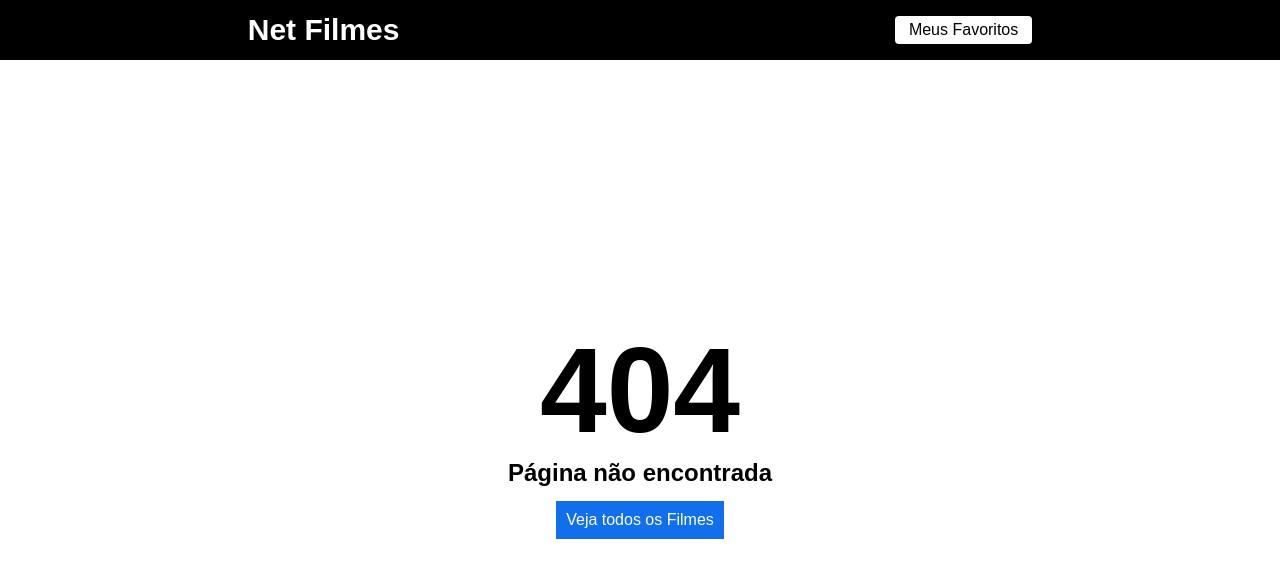
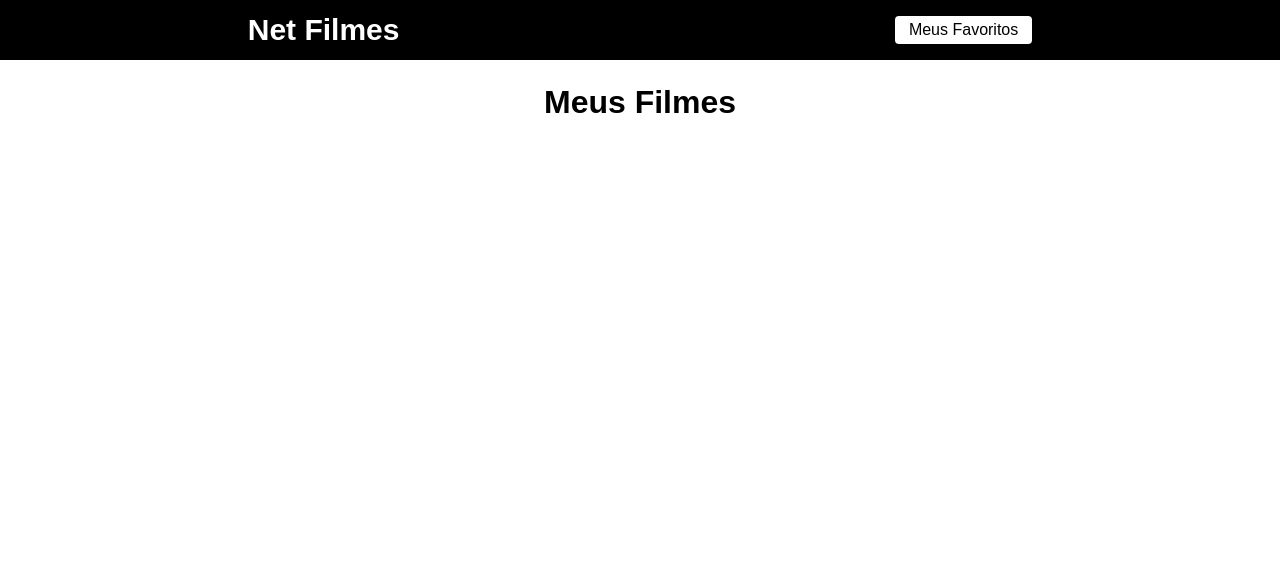
Before and after one commit to HerissonCRSilva/netFilm, a React (Create React App) app: page /favoritos in a window 1280 px wide. Before the commit this address had no page. Shown: the top 578 px of the page. Built offline with nearby package versions, Linux system fonts and the light colour scheme.

Commit message:
Criando a página de favoritos.

```diff
--- /dev/null
+++ b/src/pages/Favoritos/favoritos.css
@@ -0,0 +1,37 @@
+.meus-filmes{
+    margin-top: 24px;
+    display: flex;
+    flex-direction: column;
+    align-items: center;
+}
+.meus-filmes h1{
+    margin-bottom: 14px;
+}
+
+.meus-filmes span{
+    font-size: 18px;
+}
+
+.meus-filmes ul{
+    width: 720px;
+}
+
+.meus-filmes ul li{
+    list-style: none;
+    display: flex;
+    justify-content: space-between;
+    align-items: center;
+    margin-bottom: 14px;
+}
+
+.meus-filmes div{
+    display: flex;
+    justify-content: center;
+    align-items: center;
+}
+
+.meus-filmes div a{
+    text-decoration: none;
+    color: #116feb;
+    margin-right: 14px;
+}
--- /dev/null
+++ b/src/pages/Favoritos/index.js
@@ -0,0 +1,35 @@
+import { useEffect, useState } from 'react';
+import { Link } from 'react-router-dom';
+import './favoritos.css';
+
+function Favoritos(){
+    const [filmes, setFilmes] = useState([]);
+
+    useEffect(()=>{
+        const minhaLista = localStorage.getItem("@netFilm");
+        setFilmes(JSON.parse(minhaLista) || []);
+    }, [])
+    return(
+        <div className='meus-filmes'>
+            <h1>Meus Filmes</h1>
+            <ul>
+                {
+                    filmes.map((item) => {
+                        return(
+                            <li key={item.id}>
+                                <span>{item.title}</span>
+                                <div>
+                                    <Link to={`/filme/${item.id}`}>Ver detalhes</Link>
+                                    <button>Excluir</button>
+                                </div>
+                            </li>
+                        )
+                    }
+                    )
+
+                }
+            </ul>
+        </div>
+    )
+}
+export default Favoritos;
--- a/src/routes.js
+++ b/src/routes.js
@@ -3,6 +3,7 @@
 import Home from "./pages/Home";
 import Filme from "./pages/Filme";
 import Header from "./components/Header";
+import Favoritos from "./pages/Favoritos";
 import Erro from "./pages/Erro";
 
 
@@ -13,6 +14,7 @@
         <Routes>
             <Route path="/" element = {<Home/>} />
             <Route path="/filme/:id" element = {<Filme/>} />
+            <Route path="/favoritos" element = {<Favoritos />} />
 
             <Route path="*" element={<Erro/>} />
         </Routes>
```
